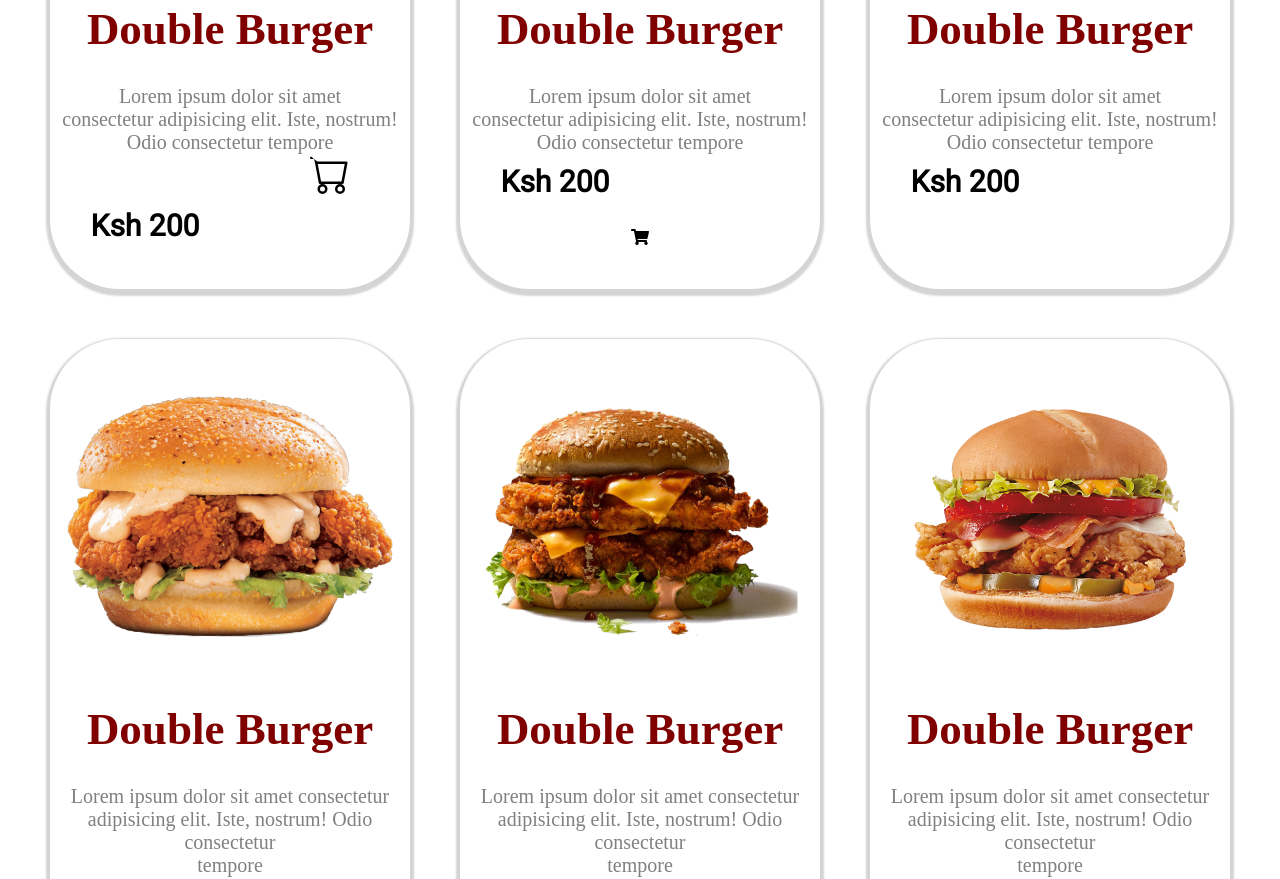
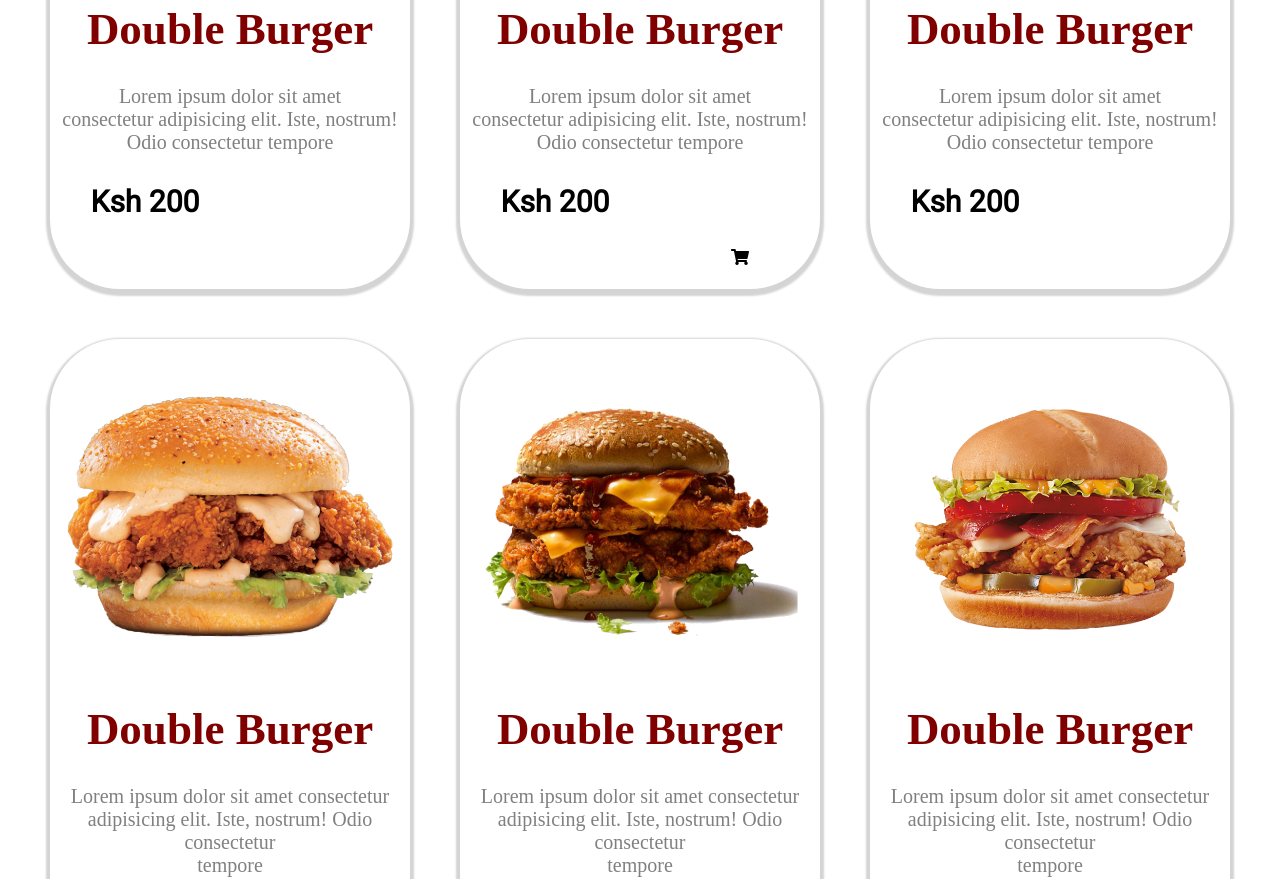
Before and after one commit to paulmunyao/Burger-Palace, a plain HTML site: page index.html in a window 1280 px wide. Shown: the part 2733-3612 px from the top of the page. Drawn offline with Linux system fonts and the light colour scheme; a web font is replaced by a local one.

Commit message:
Modify HTML & CSS file

```diff
--- a/index.css
+++ b/index.css
@@ -211,13 +211,13 @@ body {
    font-size: 30px;
    font-weight: 600;
    margin-right: 170px;
-   margin-top: 10px;
+   margin-top: 30px;
    font-family: "Roboto";
 }
 
 #shop{
   margin-left: 200px;
-
+  margin-bottom: 100px;
 }
 
 .decker {
--- a/index.html
+++ b/index.html
@@ -80,12 +80,11 @@
                     consectetur adipisicing
                     elit. Iste, nostrum!<br> Odio consectetur tempore<br>
                 </p1>
-                <svg xmlns="http://www.w3.org/2000/svg" width="40" height="40" class="bi bi-cart" id="shop" viewBox="0 0 16 16">
+                <p class="pesa">Ksh 200</p>
+                <!-- <svg xmlns="http://www.w3.org/2000/svg" width="40" height="40" class="bi bi-cart" viewBox="0 0 16 16">
                     <path
                         d="M0 1.5A.5.5 0 0 1 .5 1H.485.379L2.89 3H14.5a.5.5 0 0 1 .491.592l-1.5 8A.5.5 0 0 1 13 12H4a.5.5 0 0 1-.491-.408L2.01 3.607 1.61 2H.5a.5.5 0 0 1-.5-.5zM3.102 4l1.313 7h8.17l1.313-7H3.102zM5 12a2 2 0 1 0 0 4 2 2 0 0 0 0-4zm7 0a2 2 0 1 0 0 4 2 2 0 0 0 0-4zm-7 1a1 1 0 1 1 0 2 1 1 0 0 1 0-2zm7 0a1 1 0 1 1 0 2 1 1 0 0 1 0-2z" />
-                </svg>
-                <p class="pesa">Ksh 200</p>
-
+                </svg> -->
             </div>
             <div class="cart">
                 <img src="images/SeekPng 1.png" style="width: 350px; margin-top: 50px;">
@@ -96,7 +95,7 @@
 
                 </p1>
                 <p class="pesa">Ksh 200</p>
-                <i class="fas fa-shopping-cart"></i>
+                <i class="fas fa-shopping-cart" id="shop"></i>
             </div>
             <div class="cart">
                 <img src="images/SeekPng 3.png " style="width: 350px; margin-top: 50px;">
```
